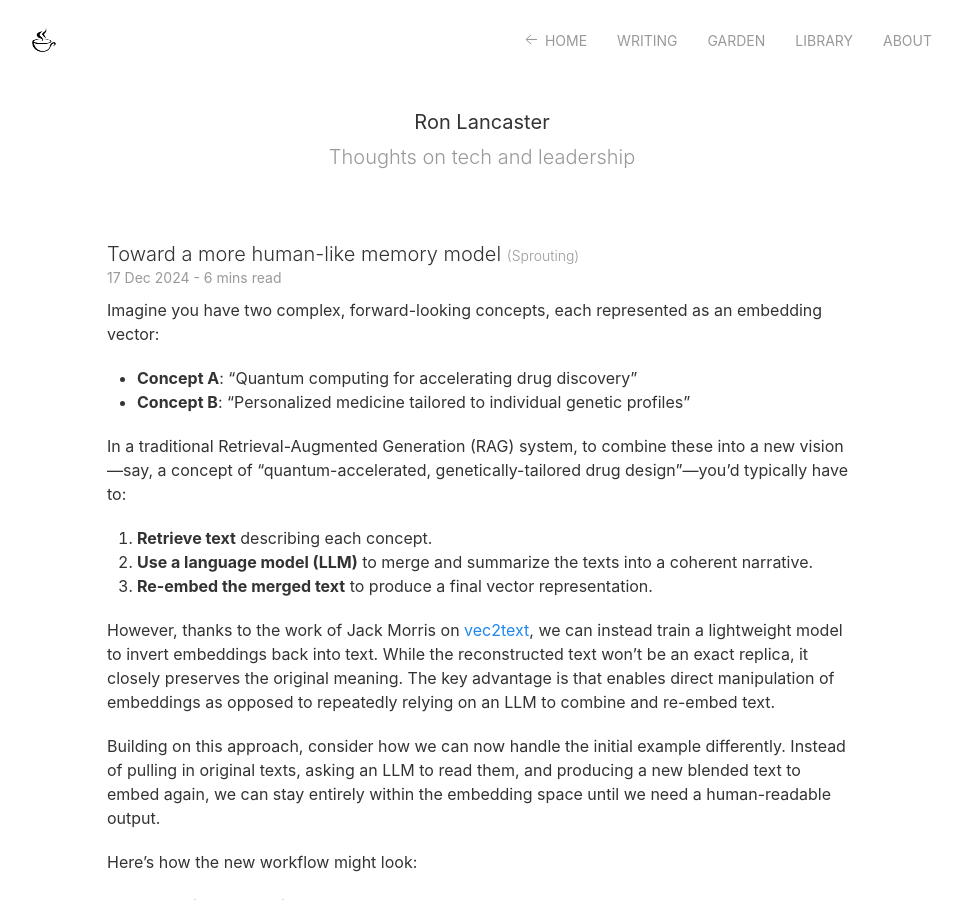
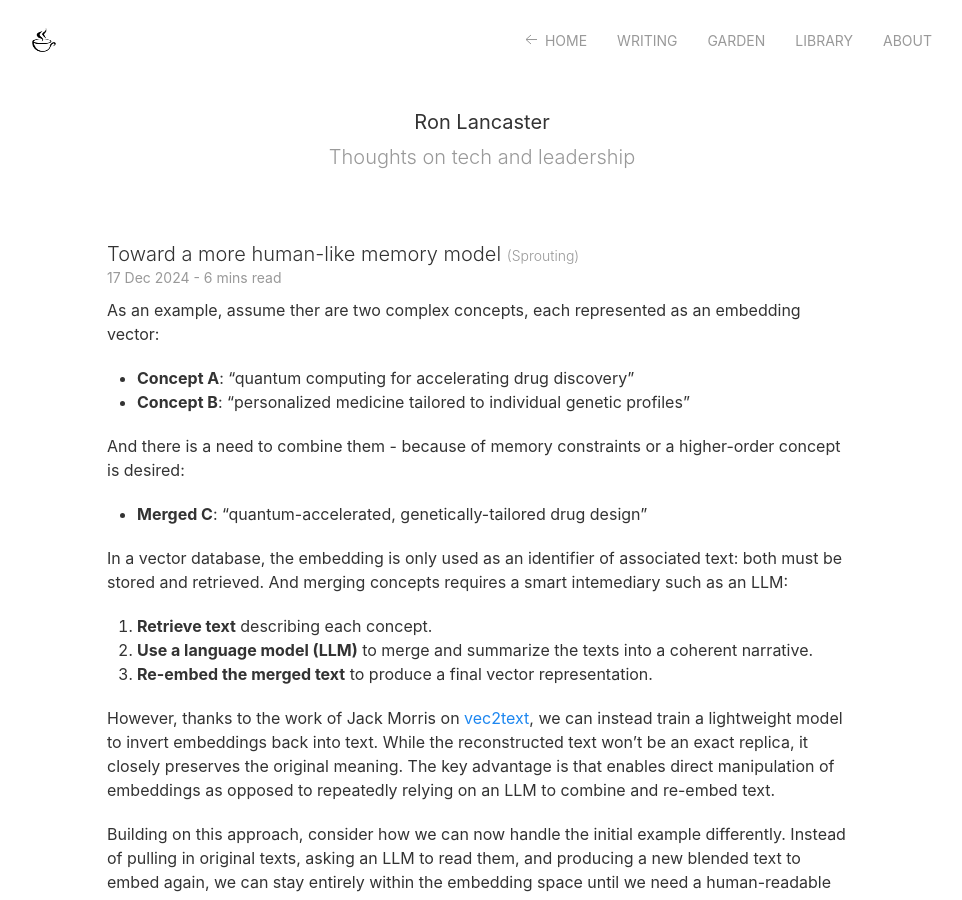
Before and after one commit to nyvyn/nyvyn.github.io, a Jekyll site: the page built from _notes/2024-12-17-embedding-inversion.markdown, in a window 1280 px wide and 900 px high. Shown: the whole window, without its empty margins (158-1120 px from the left). Built offline with Jekyll 4.4.1, drawn with Linux system fonts in a browser that asks for light colours.

Commit message:
Refine example and clarify merging embeddings process
Updated the example to enhance clarity and added details about embedding merging using LLMs. This improves understanding of concept storage and retrieval in vector databases.

```diff
--- a/_notes/2024-12-17-embedding-inversion.markdown
+++ b/_notes/2024-12-17-embedding-inversion.markdown
@@ -5,13 +5,17 @@ description: Exploring a concept-driven approach using embedding inversions
 status: Sprouting
 ---
 
-Imagine you have two complex, forward-looking concepts, each represented as an embedding vector:
+As an example, assume ther are two complex concepts, each represented as an embedding vector:
 
-- **Concept A**: “Quantum computing for accelerating drug discovery”
-- **Concept B**: “Personalized medicine tailored to individual genetic profiles”
+- **Concept A**: “quantum computing for accelerating drug discovery”
+- **Concept B**: “personalized medicine tailored to individual genetic profiles”
 
-In a traditional Retrieval-Augmented Generation (RAG) system, to combine these into a new vision—say, a concept of
-“quantum-accelerated, genetically-tailored drug design”—you’d typically have to:
+And there is a need to combine them - because of memory constraints or a higher-order concept is desired:
+
+- **Merged C**: "quantum-accelerated, genetically-tailored drug design”
+
+In a vector database, the embedding is only used as an identifier of associated text: both must be stored and retrieved.
+And merging concepts requires a smart intemediary such as an LLM:
 
 1. **Retrieve text** describing each concept.
 2. **Use a language model (LLM)** to merge and summarize the texts into a coherent narrative.
```
